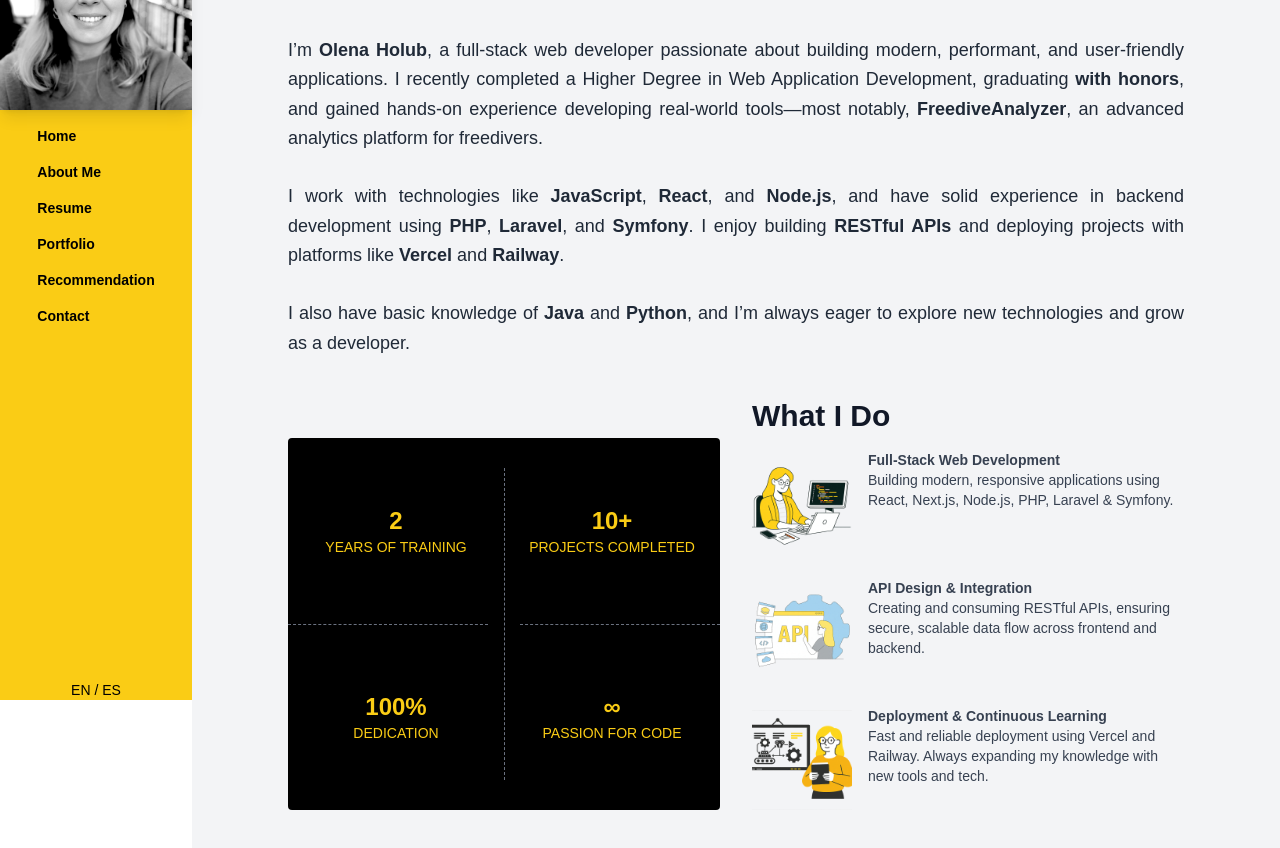
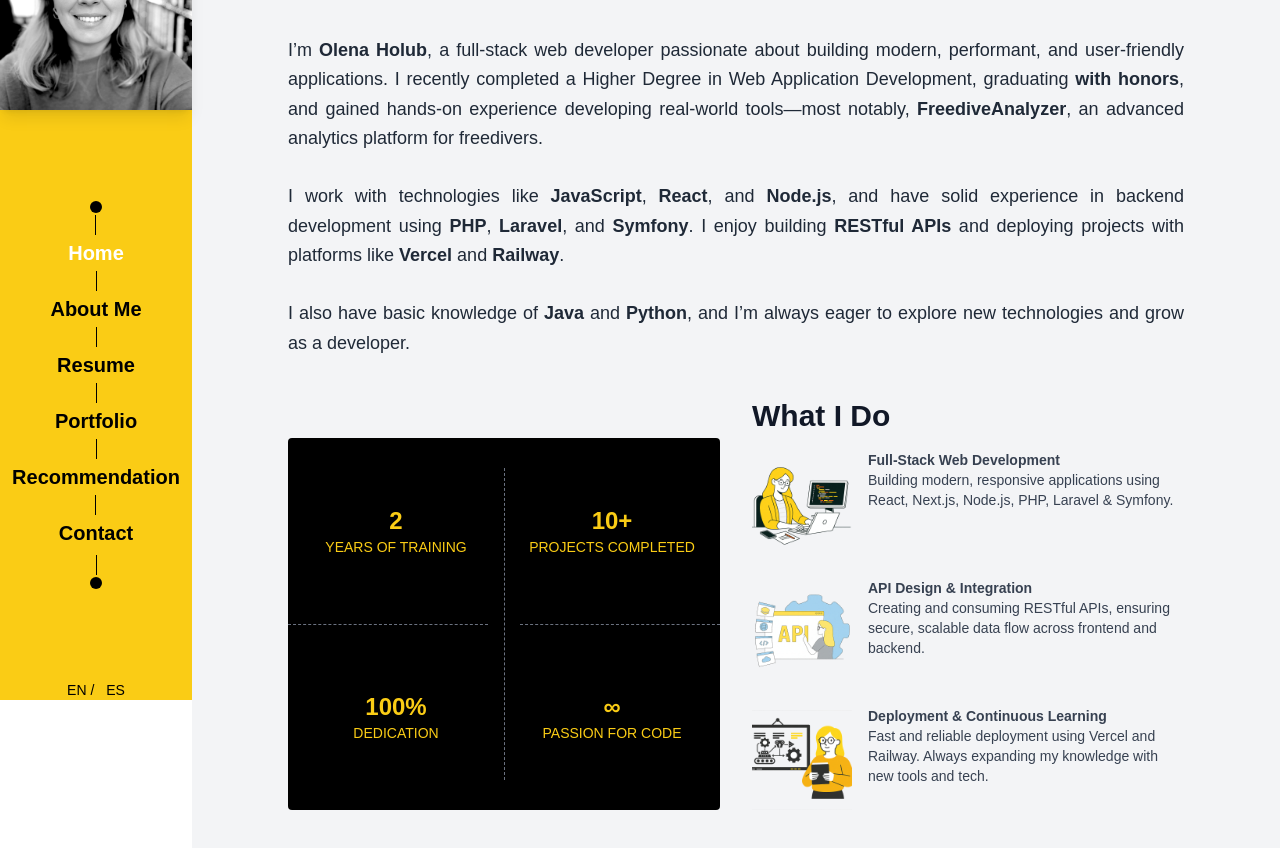
Before and after one commit to OlenaHolu/olena-holub-personal-site, a Next.js app: page / in a window 1280 px wide. Shown: the part 900-1748 px from the top of the page. Built offline with nearby package versions, Linux system fonts and the light colour scheme.

Commit message:
Refactor Sidebar timeline style

```diff
--- a/components/Sidebar.tsx
+++ b/components/Sidebar.tsx
@@ -1,26 +1,77 @@
+'use client';
+
+import { useEffect, useState } from 'react';
 import Link from 'next/link';
 import Image from 'next/image';
 
+const navItems = [
+  { label: 'Home', href: '#home' },
+  { label: 'About Me', href: '#about' },
+  { label: 'Resume', href: '#resume' },
+  { label: 'Portfolio', href: '#portfolio' },
+  { label: 'Recommendation', href: '#recommendation' },
+  { label: 'Contact', href: '#contact' },
+];
+
 export default function Sidebar() {
+  const [activeSection, setActiveSection] = useState<string>('#home');
+
+  useEffect(() => {
+    const handleScroll = () => {
+      for (const item of navItems) {
+        const section = document.querySelector(item.href);
+        if (section) {
+          const top = section.getBoundingClientRect().top;
+          if (top >= 0 && top < window.innerHeight / 2) {
+            setActiveSection(item.href);
+            break;
+          }
+        }
+      }
+    };
+    window.addEventListener('scroll', handleScroll);
+    handleScroll();
+    return () => window.removeEventListener('scroll', handleScroll);
+  }, []);
+
   return (
     <aside className="w-48 bg-yellow-400 text-black min-h-screen flex flex-col items-center">
+      {/* Avatar */}
       <Image
         src="/images/olenaCROP.jpg"
         alt="Olena Holub"
         width={80}
         height={80}
-        className="mb-4 w-full h-auto shadow-lg"
+        className="mb-6 w-full h-auto shadow-lg"
       />
-      <nav className="flex flex-col space-y-4 text-sm font-semibold">
-        <Link href="/">Home</Link>
-        <Link href="/about">About Me</Link>
-        <Link href="/resume">Resume</Link>
-        <Link href="/portfolio">Portfolio</Link>
-        <Link href="/recommendation">Recommendation</Link>
-        <Link href="/contact">Contact</Link>
-      </nav>
-      <div className="mt-auto pt-6 text-sm">
-        <Link href="/" locale="en">EN</Link> / <Link href="/" locale="es">ES</Link>
+
+      {/* Navigation centered vertically */}
+      <div className="flex-1 flex flex-col justify-center items-center text-sm font-semibold">
+        {/* Top dot */}
+        <div className="w-3 h-3 bg-black rounded-full mb-0.5" />
+
+        {navItems.map((item) => (
+          <div key={item.href} className="flex flex-col items-center">
+            <div className="w-px h-5 bg-black" />
+            <a
+              href={item.href}
+              className={`py-1 transition text-xl ${
+                activeSection === item.href ? 'text-white' : 'text-black hover:text-white'
+              }`}
+            >
+              {item.label}
+            </a>
+          </div>
+        ))}
+
+        {/* Bottom line and dot */}
+        <div className="w-px h-5 bg-black mt-1" />
+        <div className="w-3 h-3 bg-black rounded-full mt-0.5" />
+      </div>
+
+      {/* Language switch */}
+      <div className="pt-6 text-sm space-x-2">
+        <a href="/" lang="en">EN</a> / <a href="/" lang="es">ES</a>
       </div>
     </aside>
   );
```
